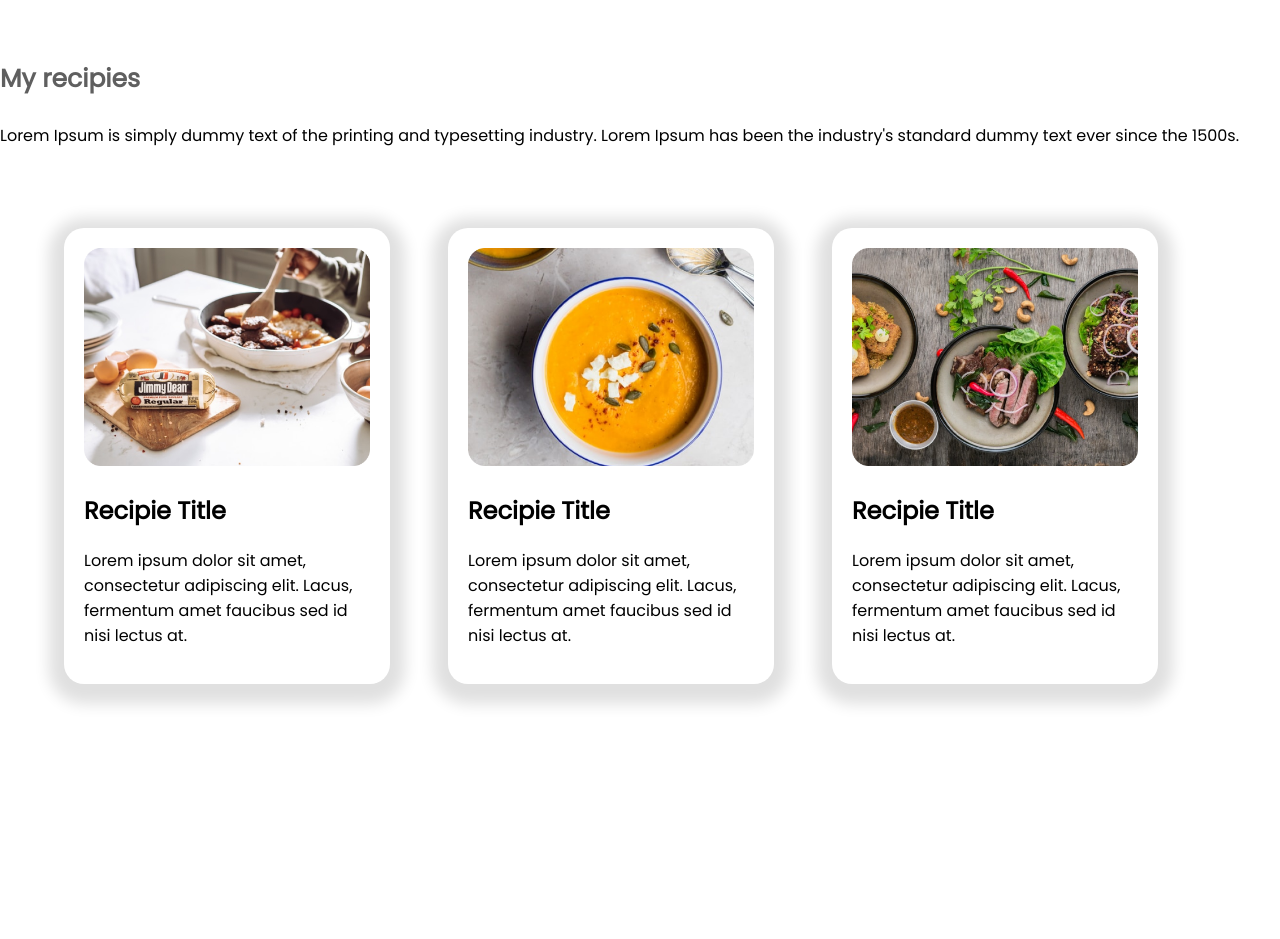
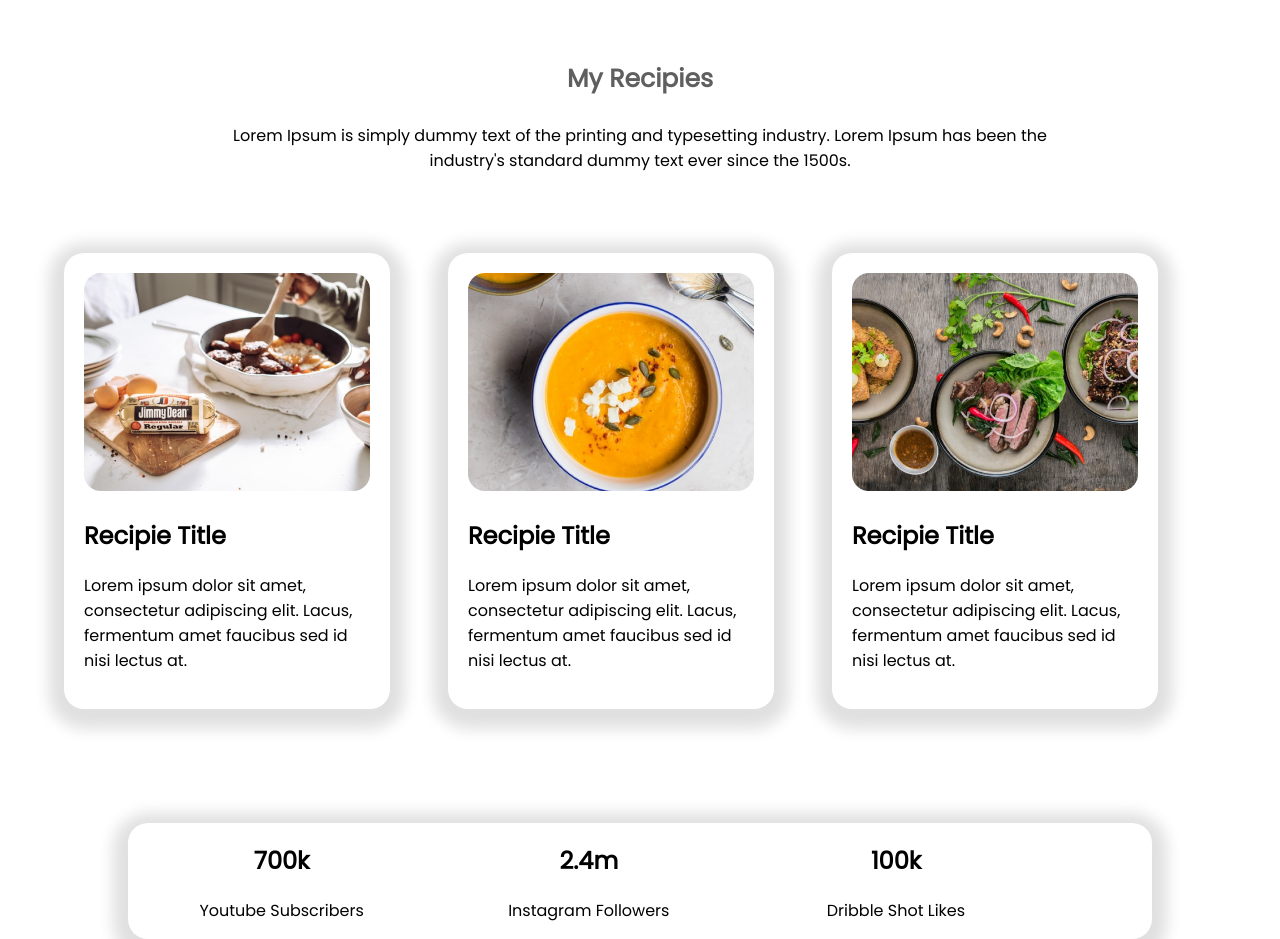
Before and after one commit to mehadiHasanDiner/food-network-html-css, a plain HTML site: page index.html in a window 1280 px wide. Shown: the part 1560-2499 px from the top of the page. Before the commit the page ends 2358 px from the top, so only its background shows below. Drawn offline with Linux system fonts and the light colour scheme.

Commit message:
fourth section done

```diff
--- a/index.html
+++ b/index.html
@@ -47,12 +47,14 @@
     </section>
 
     <section>
-      <h3>My recipies</h3>
-      <p>
-        Lorem Ipsum is simply dummy text of the printing and typesetting
-        industry. Lorem Ipsum has been the industry's standard dummy text ever
-        since the 1500s.
-      </p>
+      <div class="recipies-items">
+        <h3>My Recipies</h3>
+        <p>
+          Lorem Ipsum is simply dummy text of the printing and typesetting
+          industry. Lorem Ipsum has been the industry's standard dummy text ever
+          since the 1500s.
+        </p>
+      </div>
       <div class="flex-content">
         <div class="one-third">
           <img src="images/Project Cover.jpg" alt="" />
@@ -80,5 +82,22 @@
         </div>
       </div>
     </section>
+
+    <section>
+      <div class="fourth-section">
+        <div class="fourth-section-div">
+          <h2>700k</h2>
+          <p>Youtube Subscribers</p>
+        </div>
+        <div class="fourth-section-div">
+          <h2>2.4m</h2>
+          <p>Instagram Followers</p>
+        </div>
+        <div class="fourth-section-div">
+          <h2>100k</h2>
+          <p>Dribble Shot Likes</p>
+        </div>
+      </div>
+    </section>
   </body>
 </html>
--- a/style.css
+++ b/style.css
@@ -56,3 +56,22 @@ h3{
 .one-third img{
     width: 100%;
 }
+
+.recipies-items{
+    text-align: center;
+    margin: 0 200px;
+}
+
+.fourth-section{
+    display: flex;
+    width: 80%;
+    margin-left: 10%;
+    margin-right: 10%;
+    box-shadow: 0px 5px 15px 15px #e0e0e0;
+    border-radius: 20px;
+}
+
+.fourth-section-div{
+    width: 30%;
+    text-align: center;
+}
```
